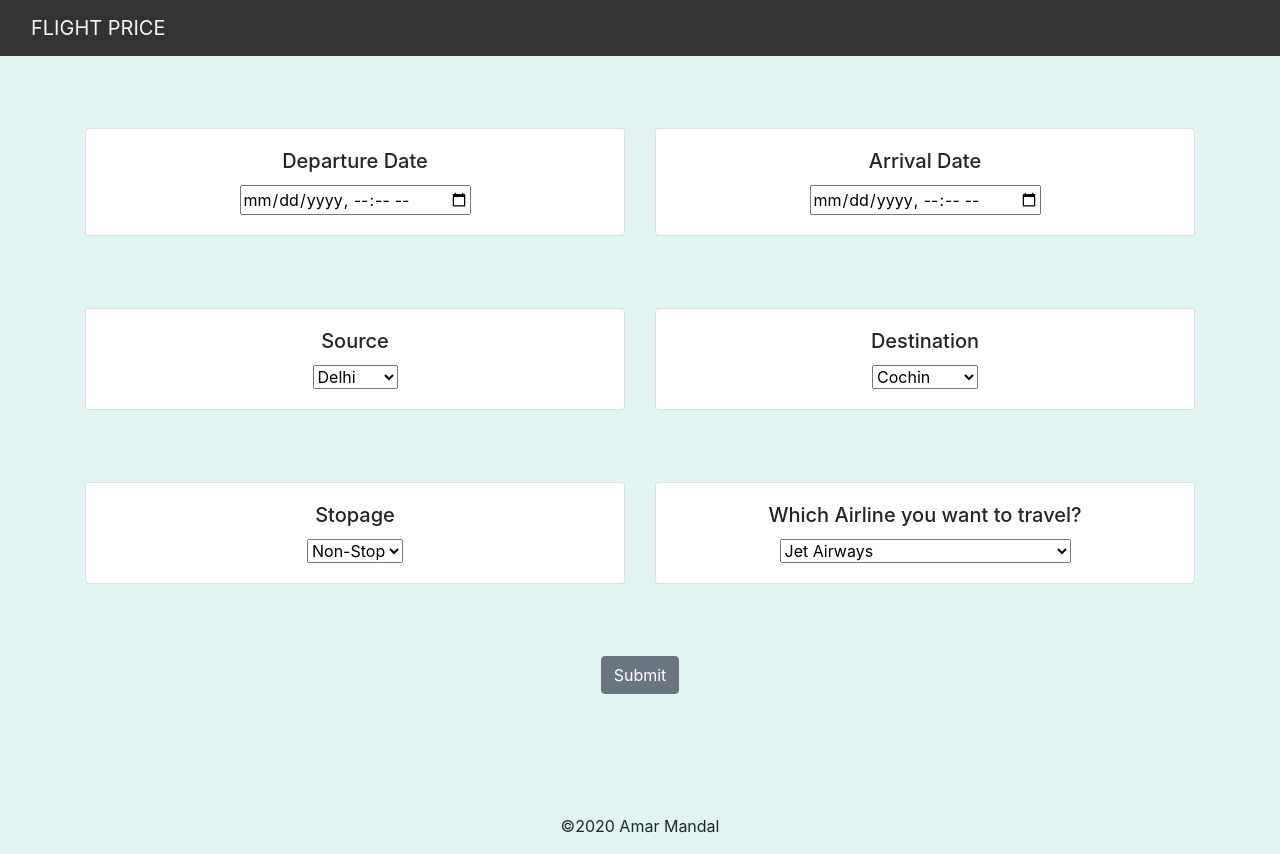
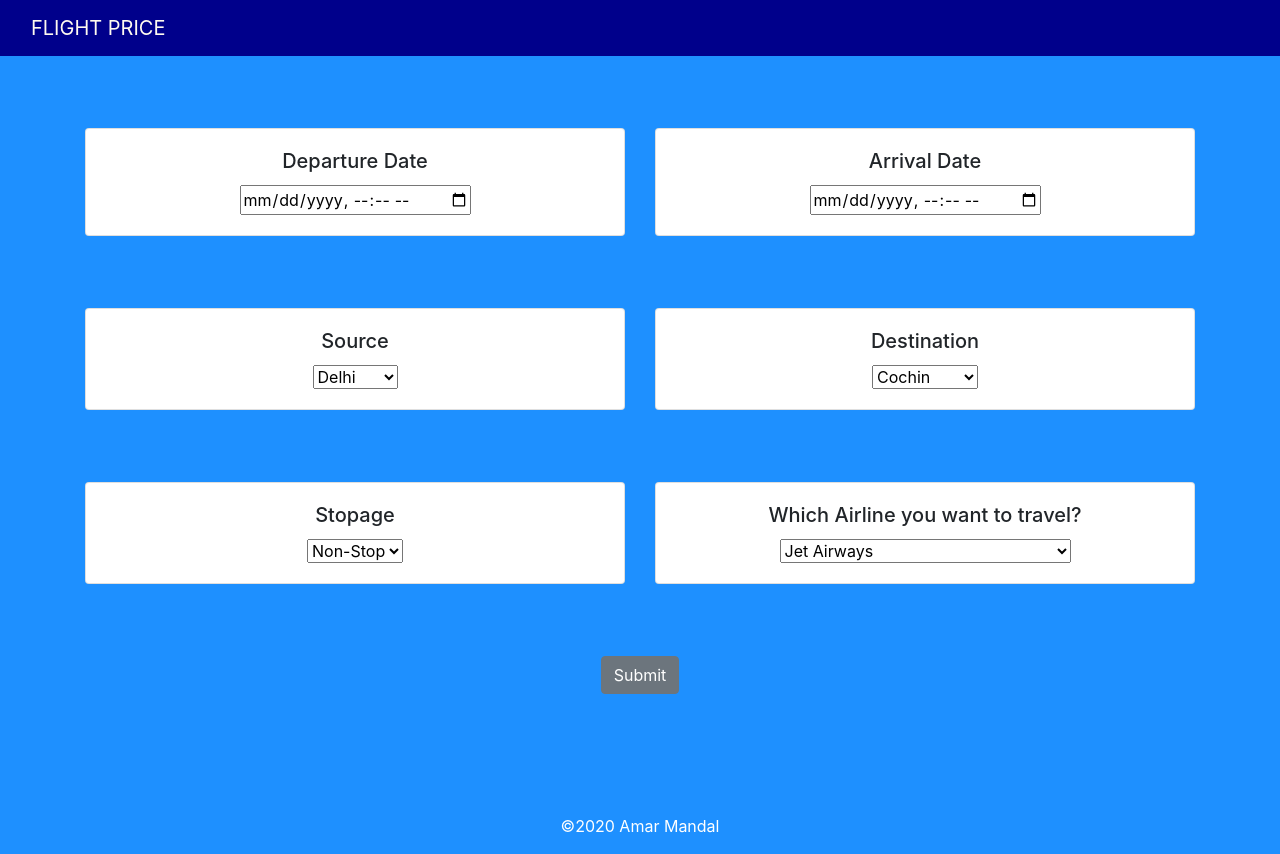
Before and after one commit to mohanhu/Flight-price-Prediction-Assignment-, a Flask app: page / in a window 1280 px wide. Run offline with Flask 2, Linux system fonts and the light colour scheme; parts of the project's set-up code (start-up, migrations or seed data) failed here and were passed over; some libraries are stand-ins or nearby versions.

Commit message:
first commit

```diff
--- a/static/css/styles.css
+++ b/static/css/styles.css
@@ -1,16 +1,20 @@
 body {
-    background-color: #e1f4f3;
+    background-color:#1E90FF;
     text-align: center;
 }
 
 .navbar {
-    background-color: #333333;
+    background-color: #00008B;
 }
 
 a {
-    color: #f1f9f9;
+    color: #FFFAF0;
 }
 
 a:hover {
-    color: #f0f0f0;
+    color: #F8F8FF;
   }
+
+  p{
+	  color:white;
+  }
```
